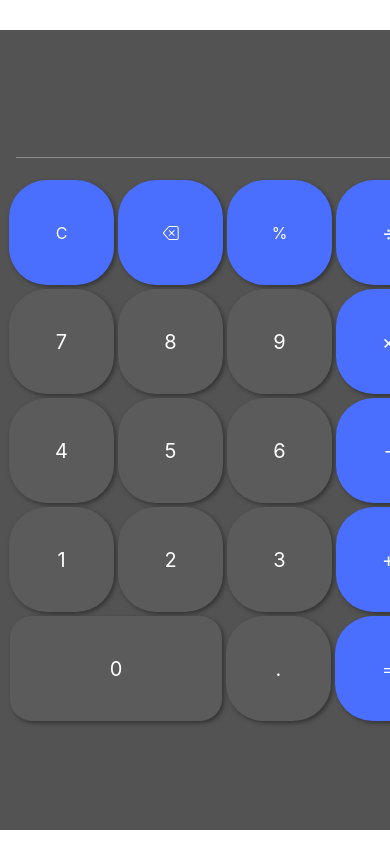
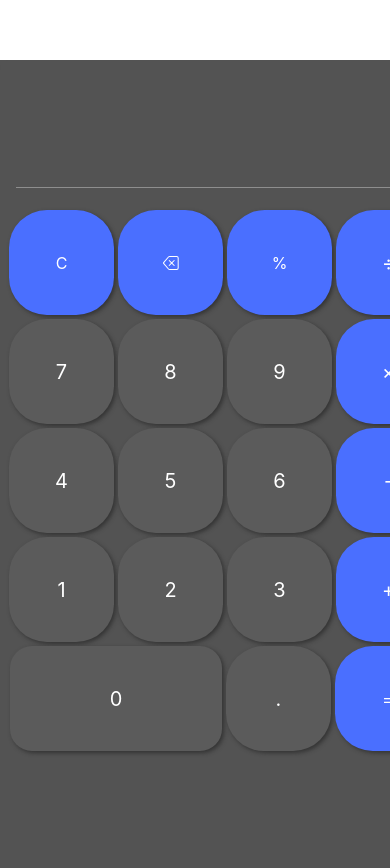
Before and after one commit to renjre/Cal-C, a React (Create React App) app: page / in a window 390 px wide. Shown: the top 868 px of the page. Before the commit the page ends 844 px from the top, so only its background shows below. Built offline with nearby package versions, Linux system fonts and the light colour scheme.

Commit message:
changed css

```diff
--- a/src/css/styles.css
+++ b/src/css/styles.css
@@ -100,9 +100,9 @@
     width: 212px;
   }
   .body{
-    margin-top: 30px;
+    margin-top: 60px;
     width: 450px;
-    height: 800px;
+    height: 1200px;
   }
   .container{
     margin-top: 0px;
```
